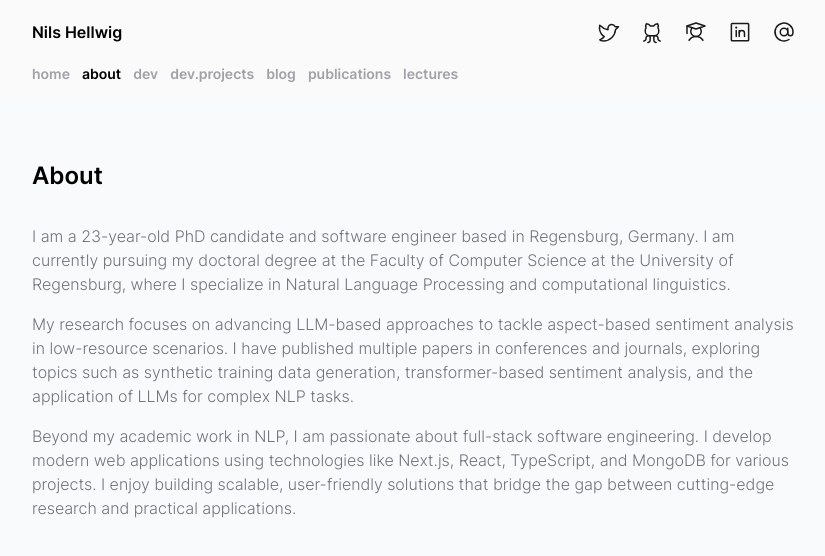
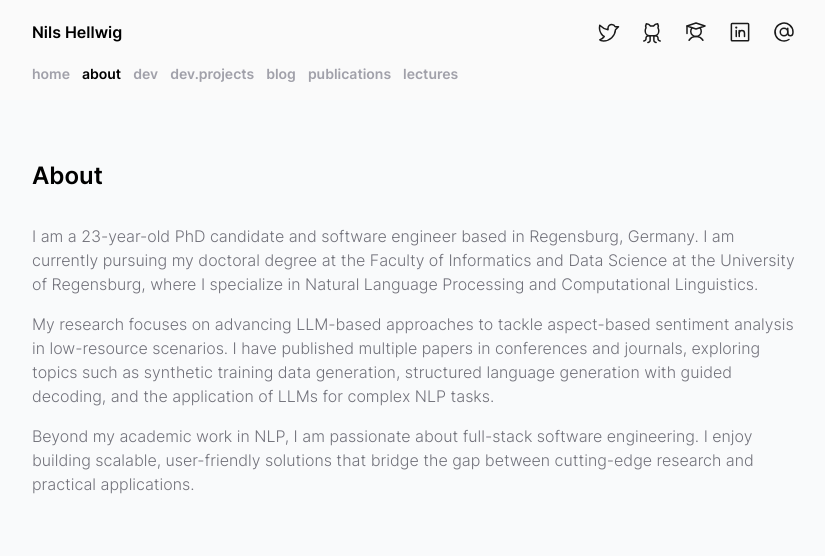
Before and after one commit to NilsHellwig/portfolio, a React (Create React App) app: page /portfolio/about in a window 1280 px wide. Shown: the top 556 px of the page, without its empty margins (224-1049 px from the left). Built offline with nearby package versions, Linux system fonts and the light colour scheme.

Commit message:
update programming languages descriptions and refine About and Home sections

```diff
--- a/src/data/programming-languages.tsx
+++ b/src/data/programming-languages.tsx
@@ -8,29 +8,23 @@ export const PROGRAMMING_LANGUAGES: ProgrammingLanguage[] = [
   {
     name: "Python",
     description:
-      "I particularly favor Python for data processing and training machine learning models. Furthermore, I have also employed Python in the realm of web development, specifically utilizing Django for building web applications.",
+      "Python is my primary programming language for data science and machine learning projects. I extensively use it for data processing, developing ML pipelines, and building robust web applications with FastAPI. Its versatility and rich ecosystem make it my go-to choice for both academic research and professional development.",
     iconPath: require("../img/icons/programming-languages/python.svg").default,
-  },
-  {
-    name: "Java",
-    description: "I have applied Java in mobile development for Android during a dedicated course at university. Additionally, I have utilized Java for developing a Spring Boot application.",
-    iconPath: require("../img/icons/programming-languages/java.svg").default,
-  },
-  {
-    name: "JavaScript",
-    description:
-      "Whether it's React, Vue.js, or Angular, I frequently employ JavaScript for web development. I have utilized JavaScript for various purposes, including small private projects, within the scope of my previous jobs and for academic endeavors.",
-    iconPath: require("../img/icons/programming-languages/javascript.svg").default,
   },
   {
     name: "TypeScript",
     description:
-      "I prefer using Typescript for larger applications. The static typing not only enhances code quality but also facilitates error identification during the development phase, resulting in more robust and maintainable code.",
+      "I leverage TypeScript extensively for front-end development across frameworks including React, Vue.js, and Angular. My experience spans personal projects, professional applications, and academic work, where TypeScript's strong typing system ensures code reliability and maintainability.",
     iconPath: require("../img/icons/programming-languages/typescript.svg").default,
   },
   {
     name: "R",
-    description: "During my academic studies, I consistently utilized R for statistical analyses and data visualization, employing ggplot for graphical representation.",
+    description: "I employ R extensively for statistical analysis and data visualization in academic research. Its powerful statistical packages and visualization libraries make it an essential tool for conducting rigorous data analysis and creating publication-quality graphics.",
     iconPath: require("../img/icons/programming-languages/r.svg").default,
   },
+  {
+    name: "Java",
+    description: "I utilize Java for Android mobile development and enterprise applications. My experience includes building native Android apps and developing scalable backend services with Spring Boot, leveraging Java's robust ecosystem and performance characteristics.",
+    iconPath: require("../img/icons/programming-languages/java.svg").default,
+  },
 ];
--- a/src/pages/About.tsx
+++ b/src/pages/About.tsx
@@ -27,13 +27,13 @@ const About: React.FC = () => {
       <h2 className="text-2xl font-bold">About</h2>
       <motion.div className="text-zinc-500 flex flex-col gap-4 mt-8 font-light" initial="hidden" animate="visible" variants={containerVariants}>
         <motion.p variants={itemVariants}>
-          I am a {new Date().getFullYear() - 2000 - (new Date().getMonth() > 5 || (new Date().getMonth() === 5 && new Date().getDate() >= 6) ? 0 : 1)}-year-old PhD candidate and software engineer based in Regensburg, Germany. I am currently pursuing my doctoral degree at the Faculty of Computer Science at the University of Regensburg, where I specialize in Natural Language Processing and computational linguistics.
+          I am a {new Date().getFullYear() - 2000 - (new Date().getMonth() > 5 || (new Date().getMonth() === 5 && new Date().getDate() >= 6) ? 0 : 1)}-year-old PhD candidate and software engineer based in Regensburg, Germany. I am currently pursuing my doctoral degree at the Faculty of Informatics and Data Science at the University of Regensburg, where I specialize in Natural Language Processing and Computational Linguistics.
         </motion.p>
         <motion.p variants={itemVariants}>
-          My research focuses on advancing LLM-based approaches to tackle aspect-based sentiment analysis in low-resource scenarios. I have published multiple papers in conferences and journals, exploring topics such as synthetic training data generation, transformer-based sentiment analysis, and the application of LLMs for complex NLP tasks.
+          My research focuses on advancing LLM-based approaches to tackle aspect-based sentiment analysis in low-resource scenarios. I have published multiple papers in conferences and journals, exploring topics such as synthetic training data generation, structured language generation with guided decoding, and the application of LLMs for complex NLP tasks.
         </motion.p>
         <motion.p variants={itemVariants}>
-          Beyond my academic work in NLP, I am passionate about full-stack software engineering. I develop modern web applications using technologies like Next.js, React, TypeScript, and MongoDB for various projects. I enjoy building scalable, user-friendly solutions that bridge the gap between cutting-edge research and practical applications.
+          Beyond my academic work in NLP, I am passionate about full-stack software engineering. I enjoy building scalable, user-friendly solutions that bridge the gap between cutting-edge research and practical applications.
         </motion.p>
       </motion.div>
     </div>
--- a/src/pages/Home.tsx
+++ b/src/pages/Home.tsx
@@ -14,7 +14,7 @@ const Home: React.FC = () => {
         Hi, I'm Nils Hellwig!
       </motion.h2>
       <motion.h3 className="font-light text-zinc-700 text-xl text-center mb-6" initial={{ opacity: 0 }} animate={{ opacity: 1 }} transition={{ duration: 0.5, delay: 1.5 }}>
-        I'm passionate about NLP and software engineering. Welcome to my portfolio!
+       I am an AI researcher at University of Regensburg, where I work on Structured Sentiment Analysis. Welcome to my portfolio!
       </motion.h3>
       <Link to="/portfolio/about">
         <motion.div
```
